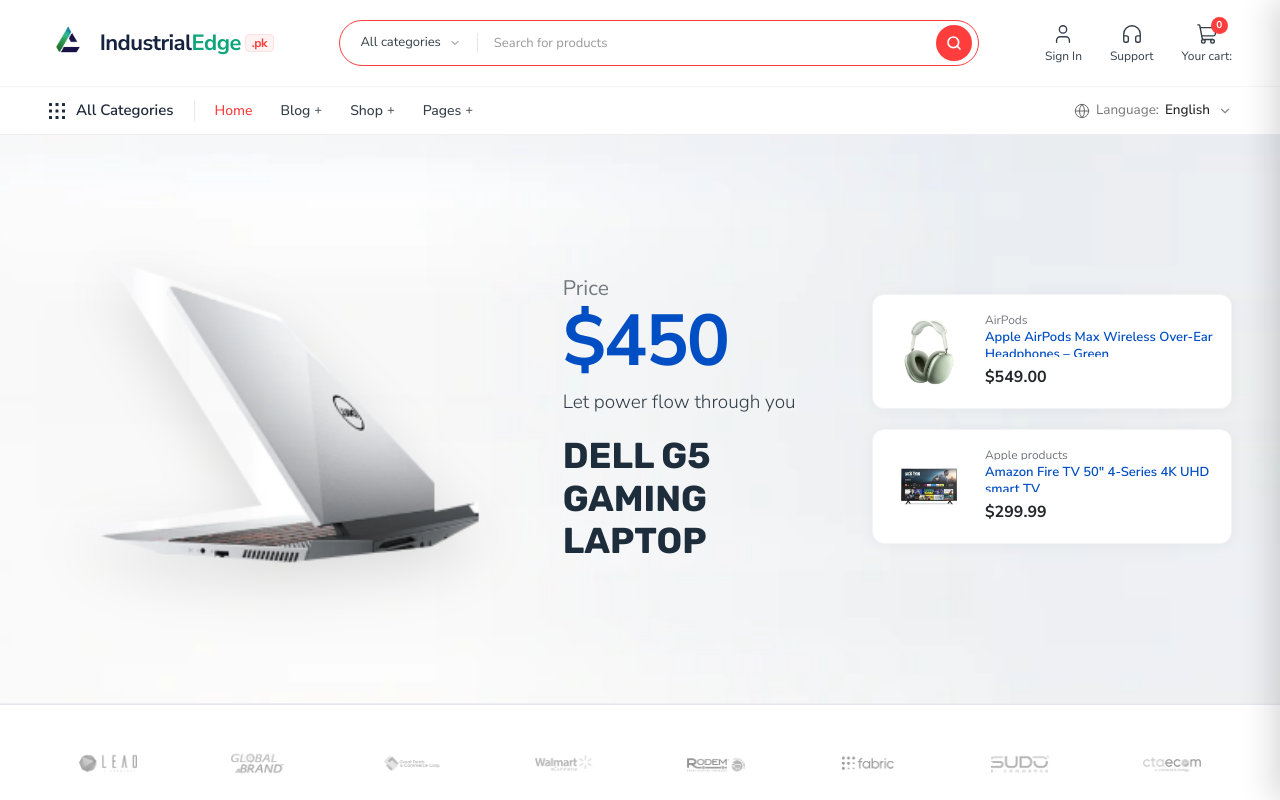
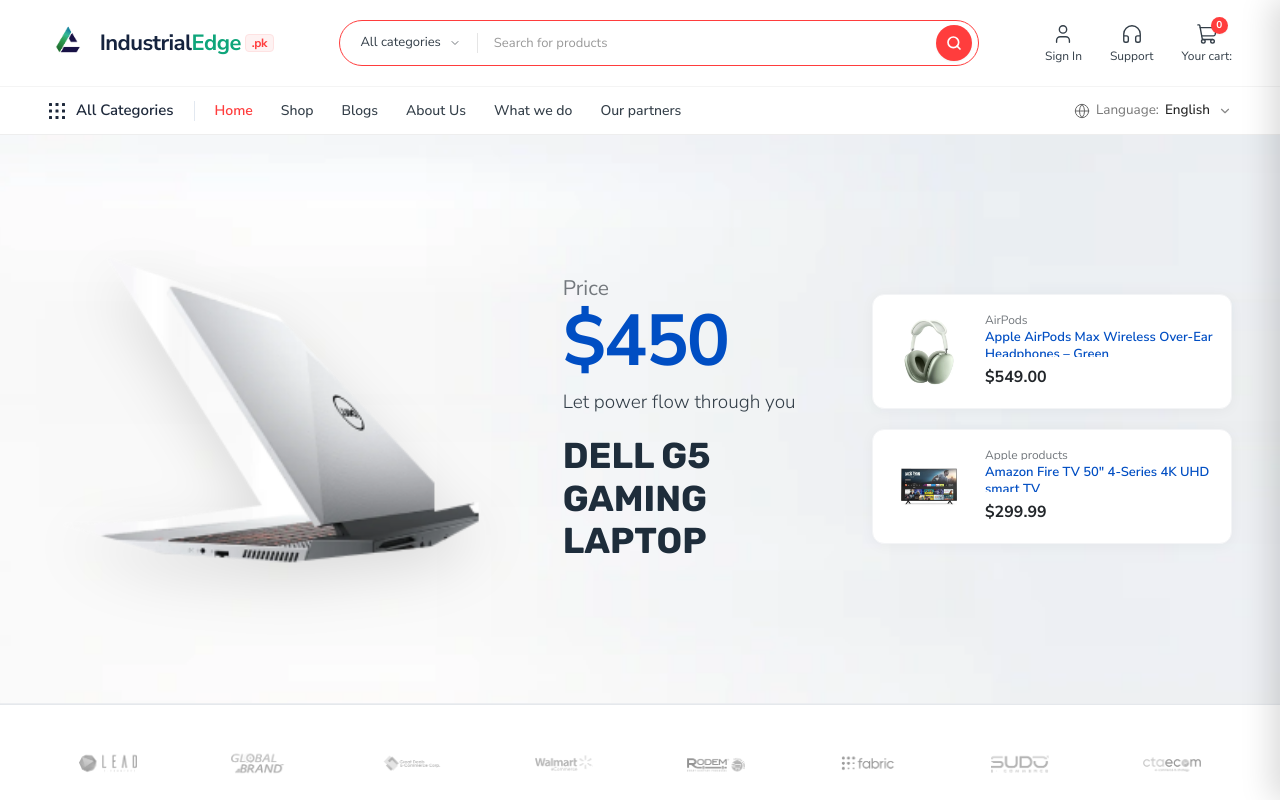
Before and after one commit to TechMireSolutions/industrialedge, a Next.js app: page / in a window 1280 px wide. Shown: the top 800 px of the page. Built offline with nearby package versions, Linux system fonts and the light colour scheme.

Commit message:
feat: create header component with responsive navigation and search bar

```diff
--- a/src/components/layout/header.tsx
+++ b/src/components/layout/header.tsx
@@ -3,7 +3,7 @@
 import { useState, useEffect, useRef } from "react";
 import Image from "next/image";
 import Link from "next/link";
-import { useRouter } from "next/navigation";
+import { useRouter, usePathname } from "next/navigation";
 import { useStore } from "@/lib/store";
 import {
   ChevronDown,
@@ -136,6 +136,7 @@
 
 export default function Header() {
   const router = useRouter();
+  const pathname = usePathname();
   const { cart, openCartDrawer, openAuthModal } = useStore();
 
   // Search & Categories Modal State (Image 2)
@@ -154,11 +155,6 @@
   const [languageOpen, setLanguageOpen] = useState(false);
   const [selectedLanguage, setSelectedLanguage] = useState("English");
   const languageRef = useRef<HTMLDivElement>(null);
-
-  // Nav Dropdowns
-  const [blogDropdownOpen, setBlogDropdownOpen] = useState(false);
-  const [shopDropdownOpen, setShopDropdownOpen] = useState(false);
-  const [pageDropdownOpen, setPageDropdownOpen] = useState(false);
 
   // Mobile Drawer & Canvas Tabs
   const [mobileMenuOpen, setMobileMenuOpen] = useState(false);
@@ -210,9 +206,6 @@
         setAllCategoriesOpen(false);
         setActiveSubMenu(null);
         setLanguageOpen(false);
-        setBlogDropdownOpen(false);
-        setShopDropdownOpen(false);
-        setPageDropdownOpen(false);
         setStickyMenuOpen(false);
       }
     };
@@ -602,117 +595,79 @@
             {/* Vertical Separator Line | */}
             <div className="h-5 w-[1px] bg-[#e2e8f0] mx-5" />
 
-            {/* Navigation Links: Home, Blog +, Shop +, Pages + */}
-            <div className="flex items-center gap-7 h-full">
+            {/* Navigation Links: Home, Shop, Blogs, About Us, What we do, Our partners */}
+            <div className="flex items-center gap-5 lg:gap-7 h-full">
               {/* Home */}
               <Link
                 href="/"
-                className="flex items-center text-[14px] font-medium text-[#ff3d3d] hover:text-[#ff3d3d] transition-colors py-3"
+                className={`flex items-center text-[14px] py-3 transition-colors ${
+                  pathname === "/"
+                    ? "text-[#ff3d3d] font-semibold"
+                    : "text-[#333e48] hover:text-[#ff3d3d] font-medium"
+                }`}
               >
                 <span>Home</span>
               </Link>
 
-              {/* Blog + */}
-              <div
-                className="relative h-full flex items-center"
-                onMouseEnter={() => setBlogDropdownOpen(true)}
-                onMouseLeave={() => setBlogDropdownOpen(false)}
+              {/* Shop */}
+              <Link
+                href="/shop"
+                className={`flex items-center text-[14px] py-3 transition-colors ${
+                  pathname.startsWith("/shop")
+                    ? "text-[#ff3d3d] font-semibold"
+                    : "text-[#333e48] hover:text-[#ff3d3d] font-medium"
+                }`}
               >
+                <span>Shop</span>
+              </Link>
+
+              {/* Blogs */}
               <Link
                 href="/blog"
-                  className="flex items-center gap-1 text-[14px] font-medium text-[#333e48] hover:text-[#ff3d3d] transition-colors py-3"
+                className={`flex items-center text-[14px] py-3 transition-colors ${
+                  pathname.startsWith("/blog")
+                    ? "text-[#ff3d3d] font-semibold"
+                    : "text-[#333e48] hover:text-[#ff3d3d] font-medium"
+                }`}
               >
-                  <span>Blog</span>
-                  <span className="text-[13px] font-normal leading-none">+</span>
+                <span>Blogs</span>
               </Link>
 
-                {blogDropdownOpen && (
-                  <div className="absolute left-0 top-full w-[170px] bg-white border border-[#e5e5e5] shadow-[0_10px_25px_rgba(0,0,0,0.1)] rounded-md py-2 z-50 animate-in fade-in slide-in-from-top-1 duration-150">
-                    {[
-                      { label: "Blog Hub", href: "/blog" },
-                      { label: "Blog Archive", href: "/blog/archive" },
-                      { label: "Blog Single", href: "/blog/the-future-of-foldable-smartphones-in-2026" },
-                    ].map((item) => (
+              {/* About Us */}
               <Link
-                        key={item.label}
-                        href={item.href}
-                        className="block px-4 py-2 text-[13px] text-[#333e48] hover:text-[#ff3d3d] hover:bg-[#f8f9fa] transition-colors"
+                href="/about"
+                className={`flex items-center text-[14px] py-3 transition-colors ${
+                  pathname.startsWith("/about")
+                    ? "text-[#ff3d3d] font-semibold"
+                    : "text-[#333e48] hover:text-[#ff3d3d] font-medium"
+                }`}
               >
-                        {item.label}
-                      </Link>
-                    ))}
-                  </div>
-                )}
-              </div>
-
-              {/* Shop + */}
-              <div
-                className="relative h-full flex items-center"
-                onMouseEnter={() => setShopDropdownOpen(true)}
-                onMouseLeave={() => setShopDropdownOpen(false)}
-              >
-                <Link
-                  href="/shop"
-                  className="flex items-center gap-1 text-[14px] font-medium text-[#333e48] hover:text-[#ff3d3d] transition-colors py-3"
-                >
-                  <span>Shop</span>
-                  <span className="text-[13px] font-normal leading-none">+</span>
+                <span>About Us</span>
               </Link>
 
-                {shopDropdownOpen && (
-                  <div className="absolute left-0 top-full w-[170px] bg-white border border-[#e5e5e5] shadow-[0_10px_25px_rgba(0,0,0,0.1)] rounded-md py-2 z-50 animate-in fade-in slide-in-from-top-1 duration-150">
-                    {[
-                      { label: "All Products", href: "/shop" },
-                      { label: "Shopping Cart", href: "/cart" },
-                      { label: "Wishlist", href: "/wishlist" },
-                      { label: "Checkout", href: "/checkout" },
-                    ].map((item) => (
+              {/* What we do */}
               <Link
-                        key={item.label}
-                        href={item.href}
-                        className="block px-4 py-2 text-[13px] text-[#333e48] hover:text-[#ff3d3d] hover:bg-[#f8f9fa] transition-colors"
+                href="/what-we-do"
+                className={`flex items-center text-[14px] py-3 transition-colors ${
+                  pathname.startsWith("/what-we-do")
+                    ? "text-[#ff3d3d] font-semibold"
+                    : "text-[#333e48] hover:text-[#ff3d3d] font-medium"
+                }`}
               >
-                        {item.label}
+                <span>What we do</span>
               </Link>
-                    ))}
-                  </div>
-                )}
-              </div>
 
-              {/* Pages + */}
-              <div
-                className="relative h-full flex items-center"
-                onMouseEnter={() => setPageDropdownOpen(true)}
-                onMouseLeave={() => setPageDropdownOpen(false)}
+              {/* Our partners */}
+              <Link
+                href="/partners"
+                className={`flex items-center text-[14px] py-3 transition-colors ${
+                  pathname.startsWith("/partners")
+                    ? "text-[#ff3d3d] font-semibold"
+                    : "text-[#333e48] hover:text-[#ff3d3d] font-medium"
+                }`}
               >
-                <button
-                  type="button"
-                  className="flex items-center gap-1 text-[14px] font-medium text-[#333e48] hover:text-[#ff3d3d] transition-colors py-3 cursor-pointer"
-                >
-                  <span>Pages</span>
-                  <span className="text-[13px] font-normal leading-none">+</span>
-                </button>
-
-                {pageDropdownOpen && (
-                  <div className="absolute left-0 top-full w-[170px] bg-white border border-[#e5e5e5] shadow-[0_10px_25px_rgba(0,0,0,0.1)] rounded-md py-2 z-50 animate-in fade-in slide-in-from-top-1 duration-150">
-                    {[
-                      { label: "About Us", href: "/about" },
-                      { label: "What We Do", href: "/what-we-do" },
-                      { label: "Official Partners", href: "/partners" },
-                      { label: "My Account", href: "/my-account" },
-                      { label: "Contact Us", href: "/contact" },
-                    ].map((item) => (
-                      <Link
-                        key={item.label}
-                        href={item.href}
-                        className="block px-4 py-2 text-[13px] text-[#333e48] hover:text-[#ff3d3d] hover:bg-[#f8f9fa] transition-colors"
-                      >
-                        {item.label}
+                <span>Our partners</span>
               </Link>
-                    ))}
-                  </div>
-                )}
-              </div>
             </div>
           </div>
 
@@ -838,156 +793,89 @@
                     <Link
                       href="/"
                       onClick={() => setMobileMenuOpen(false)}
-                      className="text-[14px] font-medium text-[#ff3d3d] hover:text-[#ff3d3d] transition-colors block"
+                      className={`text-[14px] transition-colors block ${
+                        pathname === "/"
+                          ? "text-[#ff3d3d] font-semibold"
+                          : "text-[#222222] hover:text-[#ff3d3d] font-medium"
+                      }`}
                     >
                       Home
                     </Link>
                   </div>
 
-                  {/* Blog Accordion */}
-                  <div>
-                    <div className="flex items-center justify-between py-2.5 px-2 hover:bg-[#f8f9fa] rounded">
+                  {/* Shop */}
+                  <div className="py-2.5 px-2 hover:bg-[#f8f9fa] rounded">
+                    <Link
+                      href="/shop"
+                      onClick={() => setMobileMenuOpen(false)}
+                      className={`text-[14px] transition-colors block ${
+                        pathname.startsWith("/shop")
+                          ? "text-[#ff3d3d] font-semibold"
+                          : "text-[#222222] hover:text-[#ff3d3d] font-medium"
+                      }`}
+                    >
+                      Shop
+                    </Link>
+                  </div>
+
+                  {/* Blogs */}
+                  <div className="py-2.5 px-2 hover:bg-[#f8f9fa] rounded">
                     <Link
                       href="/blog"
                       onClick={() => setMobileMenuOpen(false)}
-                        className="text-[14px] font-medium text-[#222222] hover:text-[#ff3d3d] transition-colors"
+                      className={`text-[14px] transition-colors block ${
+                        pathname.startsWith("/blog")
+                          ? "text-[#ff3d3d] font-semibold"
+                          : "text-[#222222] hover:text-[#ff3d3d] font-medium"
+                      }`}
                     >
-                        Blog
+                      Blogs
                     </Link>
-                      <button
-                        type="button"
-                        onClick={() =>
-                          setExpandedCanvasMenu(
-                            expandedCanvasMenu === "blog" ? null : "blog"
-                          )
-                        }
-                        className="p-1 text-[#888] hover:text-[#ff3d3d]"
-                      >
-                        <ChevronDown
-                          size={15}
-                          className={`transition-transform duration-200 ${
-                            expandedCanvasMenu === "blog"
-                              ? "rotate-180 text-[#ff3d3d]"
-                              : ""
-                          }`}
-                        />
-                      </button>
-                    </div>
-                    {expandedCanvasMenu === "blog" && (
-                      <div className="pl-4 pb-2 space-y-1 bg-[#fafafa] rounded-b">
-                        {[
-                          { label: "Blog Hub", href: "/blog" },
-                          { label: "Blog Archive", href: "/blog/archive" },
-                          { label: "Blog Single", href: "/blog/the-future-of-foldable-smartphones-in-2026" },
-                        ].map((b) => (
-                          <Link
-                            key={b.label}
-                            href={b.href}
-                            onClick={() => setMobileMenuOpen(false)}
-                            className="block py-1.5 text-[13px] text-[#555555] hover:text-[#ff3d3d]"
-                          >
-                            {b.label}
-                          </Link>
-                        ))}
-                      </div>
-                    )}
                   </div>
 
-                  {/* Shop Accordion */}
-                  <div>
-                    <div className="flex items-center justify-between py-2.5 px-2 hover:bg-[#f8f9fa] rounded">
+                  {/* About Us */}
+                  <div className="py-2.5 px-2 hover:bg-[#f8f9fa] rounded">
                     <Link
-                        href="/shop"
+                      href="/about"
                       onClick={() => setMobileMenuOpen(false)}
-                        className="text-[14px] font-medium text-[#222222] hover:text-[#ff3d3d] transition-colors"
+                      className={`text-[14px] transition-colors block ${
+                        pathname.startsWith("/about")
+                          ? "text-[#ff3d3d] font-semibold"
+                          : "text-[#222222] hover:text-[#ff3d3d] font-medium"
+                      }`}
                     >
-                        Shop
+                      About Us
                     </Link>
-                      <button
-                        type="button"
-                        onClick={() =>
-                          setExpandedCanvasMenu(
-                            expandedCanvasMenu === "shop" ? null : "shop"
-                          )
-                        }
-                        className="p-1 text-[#888] hover:text-[#ff3d3d]"
-                      >
-                        <ChevronDown
-                          size={15}
-                          className={`transition-transform duration-200 ${
-                            expandedCanvasMenu === "shop"
-                              ? "rotate-180 text-[#ff3d3d]"
-                              : ""
-                          }`}
-                        />
-                      </button>
-                    </div>
-                    {expandedCanvasMenu === "shop" && (
-                      <div className="pl-4 pb-2 space-y-1 bg-[#fafafa] rounded-b">
-                        {[
-                          { label: "All Products", href: "/shop" },
-                          { label: "Shopping Cart", href: "/cart" },
-                          { label: "Wishlist", href: "/wishlist" },
-                          { label: "Checkout", href: "/checkout" },
-                        ].map((s) => (
-                          <Link
-                            key={s.label}
-                            href={s.href}
-                            onClick={() => setMobileMenuOpen(false)}
-                            className="block py-1.5 text-[13px] text-[#555555] hover:text-[#ff3d3d]"
-                          >
-                            {s.label}
-                          </Link>
-                        ))}
-                      </div>
-                    )}
                   </div>
 
-                  {/* Pages Accordion */}
-                  <div>
-                    <div className="flex items-center justify-between py-2.5 px-2 hover:bg-[#f8f9fa] rounded">
-                      <span className="text-[14px] font-medium text-[#222222]">
-                        Pages
-                      </span>
-                      <button
-                        type="button"
-                        onClick={() =>
-                          setExpandedCanvasMenu(
-                            expandedCanvasMenu === "pages" ? null : "pages"
-                          )
-                        }
-                        className="p-1 text-[#888] hover:text-[#ff3d3d]"
+                  {/* What we do */}
+                  <div className="py-2.5 px-2 hover:bg-[#f8f9fa] rounded">
+                    <Link
+                      href="/what-we-do"
+                      onClick={() => setMobileMenuOpen(false)}
+                      className={`text-[14px] transition-colors block ${
+                        pathname.startsWith("/what-we-do")
+                          ? "text-[#ff3d3d] font-semibold"
+                          : "text-[#222222] hover:text-[#ff3d3d] font-medium"
+                      }`}
                     >
-                        <ChevronDown
-                          size={15}
-                          className={`transition-transform duration-200 ${
-                            expandedCanvasMenu === "pages"
-                              ? "rotate-180 text-[#ff3d3d]"
-                              : ""
+                      What we do
+                    </Link>
+                  </div>
+
+                  {/* Our partners */}
+                  <div className="py-2.5 px-2 hover:bg-[#f8f9fa] rounded">
+                    <Link
+                      href="/partners"
+                      onClick={() => setMobileMenuOpen(false)}
+                      className={`text-[14px] transition-colors block ${
+                        pathname.startsWith("/partners")
+                          ? "text-[#ff3d3d] font-semibold"
+                          : "text-[#222222] hover:text-[#ff3d3d] font-medium"
                       }`}
-                        />
-                      </button>
-                    </div>
-                    {expandedCanvasMenu === "pages" && (
-                      <div className="pl-4 pb-2 space-y-1 bg-[#fafafa] rounded-b">
-                        {[
-                          { label: "About Us", href: "/about" },
-                          { label: "What We Do", href: "/what-we-do" },
-                          { label: "Official Partners", href: "/partners" },
-                          { label: "My Account", href: "/my-account" },
-                          { label: "Contact Us", href: "/contact" },
-                        ].map((p) => (
-                          <Link
-                            key={p.label}
-                            href={p.href}
-                            onClick={() => setMobileMenuOpen(false)}
-                            className="block py-1.5 text-[13px] text-[#555555] hover:text-[#ff3d3d]"
                     >
-                            {p.label}
+                      Our partners
                     </Link>
-                        ))}
-                      </div>
-                    )}
                   </div>
 
                   {/* Contact Us */}
@@ -995,7 +883,11 @@
                     <Link
                       href="/contact"
                       onClick={() => setMobileMenuOpen(false)}
-                      className="text-[14px] font-medium text-[#222222] hover:text-[#ff3d3d] transition-colors block"
+                      className={`text-[14px] transition-colors block ${
+                        pathname.startsWith("/contact")
+                          ? "text-[#ff3d3d] font-semibold"
+                          : "text-[#222222] hover:text-[#ff3d3d] font-medium"
+                      }`}
                     >
                       Contact Us
                     </Link>
```
Lines whose indentation alone changed are shown as unchanged.
